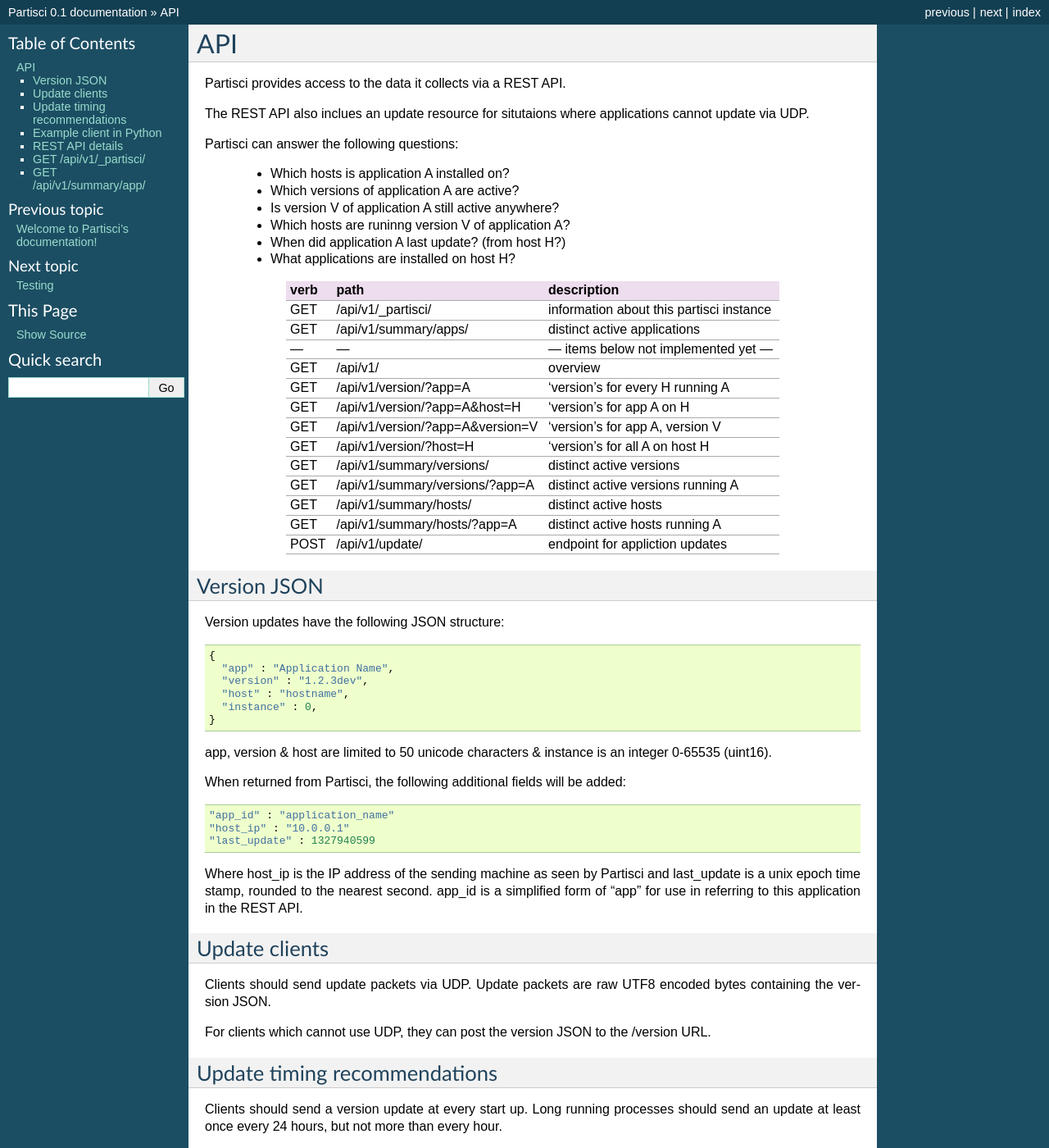
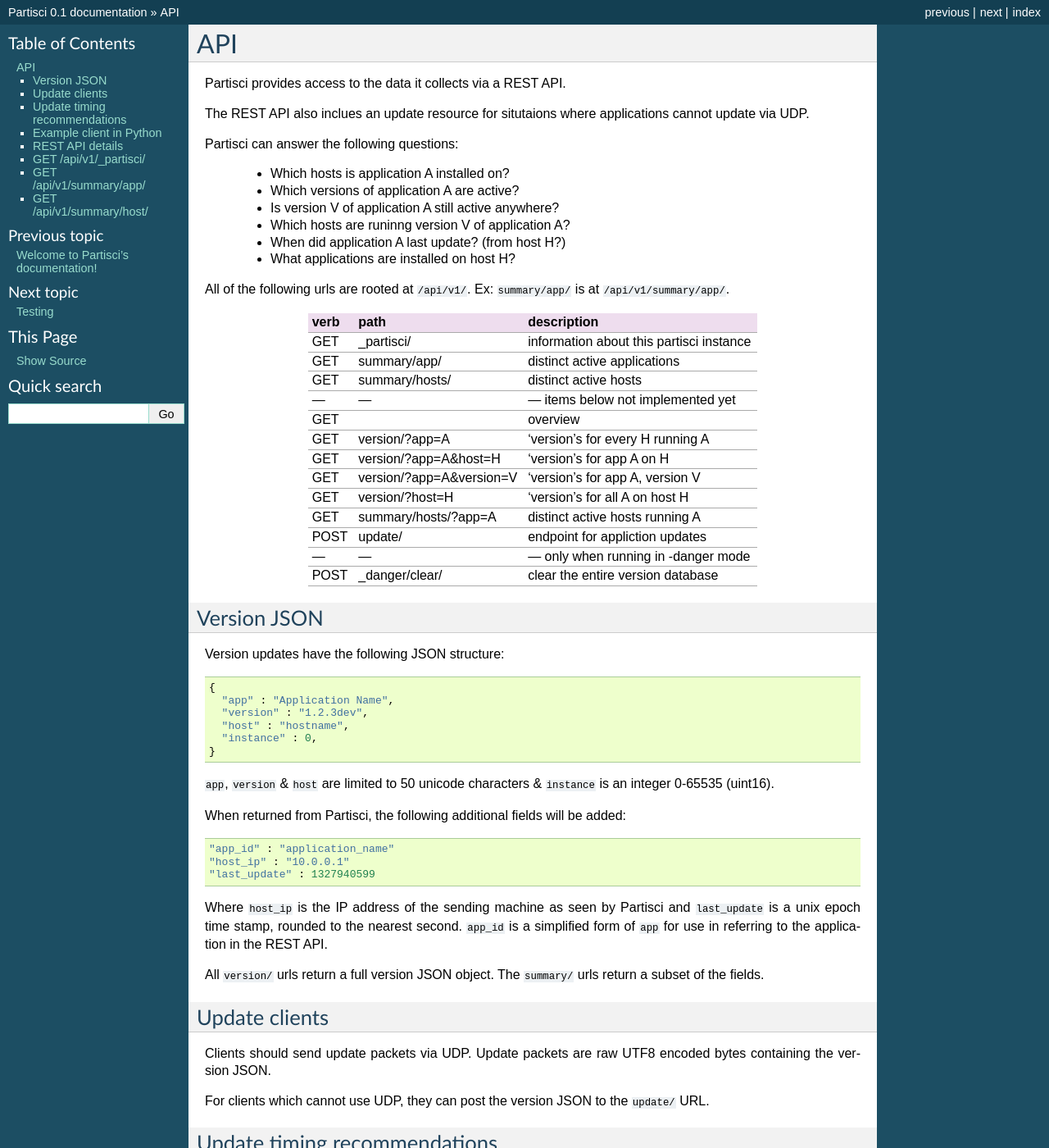
Before and after one commit to briandorsey/partisci, a Sphinx documentation site: the page built from doc/api.rst, in a window 1280 px wide and 1400 px high. Shown: the whole window at 82% size. Built offline with Sphinx 7.4.7, drawn with Linux system fonts in a browser that asks for light colours; some of the changed text lies outside the part shown.

Commit message:
added host/ api; added -danger flag & _danger/clear/ api; memstore updates App & Host on every update; doc updates

```diff
--- a/doc/api.rst
+++ b/doc/api.rst
@@ -15,23 +15,26 @@ Partisci can answer the following questions:
  * What applications are installed on host H?
 
 
-======  ==================================  ====
-verb    path                                description
-======  ==================================  ====
-GET     /api/v1/_partisci/                  information about this partisci instance
-GET     /api/v1/summary/apps/               distinct active applications
----     ---                                 --- items below not implemented yet ---
-GET     /api/v1/                            overview
-GET     /api/v1/version/?app=A              'version's for every H running A
-GET     /api/v1/version/?app=A&host=H       'version's for app A on H
-GET     /api/v1/version/?app=A&version=V    'version's for app A, version V
-GET     /api/v1/version/?host=H             'version's for all A on host H
-GET     /api/v1/summary/versions/           distinct active versions
-GET     /api/v1/summary/versions/?app=A     distinct active versions running A
-GET     /api/v1/summary/hosts/              distinct active hosts
-GET     /api/v1/summary/hosts/?app=A        distinct active hosts running A
-POST    /api/v1/update/                     endpoint for appliction updates
-======  ==================================  ====
+All of the following urls are rooted at ``/api/v1/``. Ex: ``summary/app/`` is at
+``/api/v1/summary/app/``.
+
+======  ==========================  ====
+verb    path                        description
+======  ==========================  ====
+GET     _partisci/                  information about this partisci instance
+GET     summary/app/                distinct active applications
+GET     summary/hosts/              distinct active hosts
+---     ---                         --- items below not implemented yet
+GET                                 overview
+GET     version/?app=A              'version's for every H running A
+GET     version/?app=A&host=H       'version's for app A on H
+GET     version/?app=A&version=V    'version's for app A, version V
+GET     version/?host=H             'version's for all A on host H
+GET     summary/hosts/?app=A        distinct active hosts running A
+POST    update/                     endpoint for appliction updates
+---     ---                         --- only when running in -danger mode
+POST    _danger/clear/              clear the entire version database
+======  ==========================  ====
 
 Version JSON
 ------------
@@ -45,8 +48,8 @@ Version updates have the following JSON structure::
       "instance" : 0,
     }
 
-app, version & host are limited to 50 unicode characters & instance is an
-integer 0-65535 (uint16).
+``app``, ``version`` & ``host`` are limited to 50 unicode characters &
+``instance`` is an integer 0-65535 (uint16).
 
 When returned from Partisci, the following additional fields will be added::
 
@@ -54,14 +57,19 @@ When returned from Partisci, the following additional fields will be added::
     "host_ip" : "10.0.0.1"
     "last_update" : 1327940599
 
-Where host_ip is the IP address of the sending machine as seen by Partisci and last_update is a unix epoch time stamp, rounded to the nearest second. app_id is a simplified form of "app" for use in referring to this application in the REST API.
+Where ``host_ip`` is the IP address of the sending machine as seen by Partisci
+and ``last_update`` is a unix epoch time stamp, rounded to the nearest second.
+``app_id`` is a simplified form of ``app`` for use in referring to the application in the REST API.
+
+All ``version/`` urls return a full version JSON object. The ``summary/`` urls return a subset of the fields.
 
 Update clients
 --------------
 
 Clients should send update packets via UDP. Update packets are raw UTF8 encoded bytes containing the version JSON.
 
-For clients which cannot use UDP, they can post the version JSON to the /version URL.
+For clients which cannot use UDP, they can post the version JSON to the
+``update/`` URL.
 
 Update timing recommendations
 -----------------------------
@@ -92,8 +100,17 @@ This call returns basic information about the Partisci instance. Currently, very
 GET /api/v1/summary/app/
 ------------------------
 
-The response contains a distinct list of all known application names, app_ids,
-last_update for any version of the app.
+The response contains a distinct list of all known application names,
+``app_id``s, ``last_update`` for any version of the app from any host.
 
 .. command-output:: curl -s http://localhost:7777/api/v1/summary/app/ | python -m json.tool
     :shell:
+
+GET /api/v1/summary/host/
+-------------------------
+
+The response contains a distinct list of all known hosts and the
+``last_update`` for any version and any application.
+
+.. command-output:: curl -s http://localhost:7777/api/v1/summary/host/ | python -m json.tool
+    :shell:
--- a/doc/doc_updates.py
+++ b/doc/doc_updates.py
@@ -10,5 +10,9 @@ apps = ["Demo App A",
         "Demo App B",
         "Demo App C"]
 
+hosts = ["host1.example.com",
+         "host2.example.com"]
+
 for app in apps:
-    pypartisci.send_update(server, port, app, "ver")
+    for host in hosts:
+        pypartisci.send_update(server, port, app, "ver", host)
--- a/doc/status.rst
+++ b/doc/status.rst
@@ -25,6 +22,7 @@ Planned
  * implement and test multiple instance support
  * add relative URLs queries in API results
  * write golang update client
+ * python client: add start_update_thread(), docs
  * create partisci_fuzz tool to synthesize many fake updates
  * Persistent store for the version data
  * Setup build system
@@ -35,6 +33,8 @@ Planned
    * OS/X binaries
    * linux binaries
 
+ * write quickstart documentation
+ * gzip responses when possible
  * Add paging to REST results
 
 Possible
--- a/doc/testing.rst
+++ b/doc/testing.rst
@@ -9,6 +9,6 @@ Partisci itself is written in Go (golang.org). The (whitebox) test suite is writ
  * py.test (pytest.org)
  * requests (python-requests.org)
 
-With partisci running, open a shell to the test directory and run::
+Open a shell to the test directory and run::
 
   $ py.test
```
Also changed, not shown: other parts of doc/status.rst (+0 -3 lines), 4 other files.
